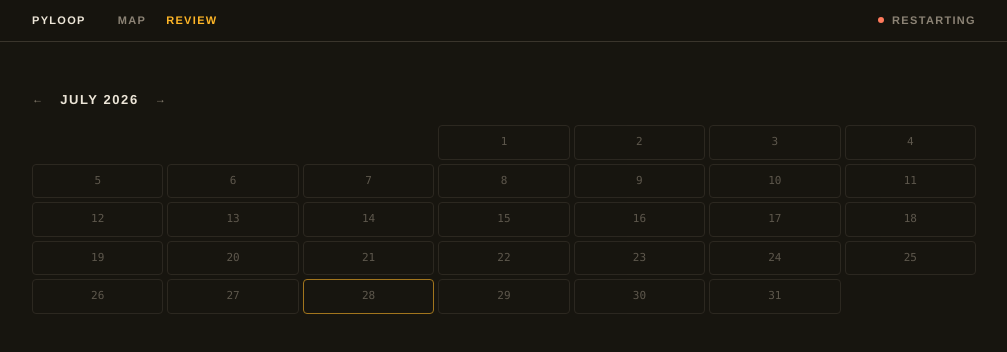
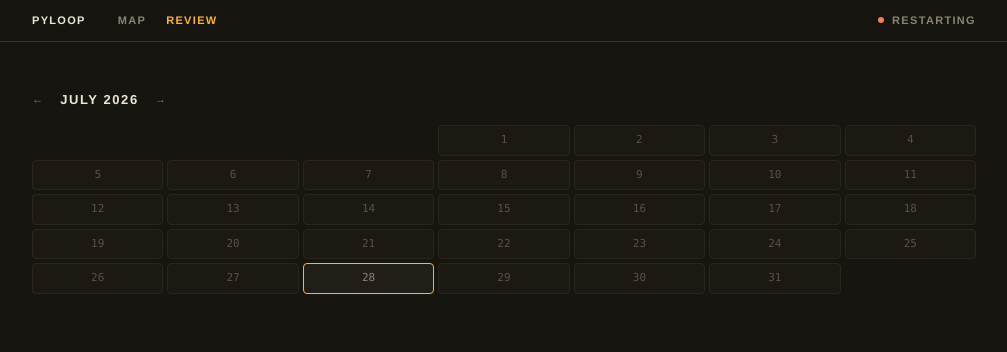
Before and after one commit to MistaJoka/pyloop, a React (Vite) app: page / in a window 1280 px wide. Both pictures are taken after a click on the button "REVIEW". Shown: the top 352 px of the page, without its empty margins (136-1143 px from the left). Built offline with nearby package versions, Linux system fonts and the light colour scheme.

Commit message:
Polish review surfaces: cell depth, dot counts, enter animations

```diff
--- a/src/ui/Review.tsx
+++ b/src/ui/Review.tsx
@@ -26,11 +26,11 @@ export function Review({
 
     if (queue.length === 0) {
       return (
-        <div>
-          <p className="label text-[13px]" style={{ color: 'var(--good)' }}>All caught up.</p>
+        <div className="fade-rise">
+          <p className="label t-mono" style={{ color: 'var(--good)' }}>All caught up.</p>
           <button
             onClick={() => setQueue(null)}
-            className="label mt-4 text-[10px]"
+            className="label mt-4 t-label"
             style={{ color: 'var(--dim)' }}
           >
             ← Calendar
--- a/src/ui/ReviewCalendar.tsx
+++ b/src/ui/ReviewCalendar.tsx
@@ -46,9 +46,9 @@ export function ReviewCalendar({
   return (
     <div>
       <div className="mb-4 flex items-center gap-4">
-        <button onClick={() => shift(-1)} className="label text-[11px]" style={{ color: 'var(--dim)' }}>←</button>
-        <span className="label text-[13px]" style={{ color: 'var(--ink)' }}>{monthLabel}</span>
-        <button onClick={() => shift(1)} className="label text-[11px]" style={{ color: 'var(--dim)' }}>→</button>
+        <button onClick={() => shift(-1)} className="label t-label" style={{ color: 'var(--dim)' }}>←</button>
+        <span className="label t-mono" style={{ color: 'var(--ink)' }}>{monthLabel}</span>
+        <button onClick={() => shift(1)} className="label t-label" style={{ color: 'var(--dim)' }}>→</button>
       </div>
       <div className="grid grid-cols-7 gap-1">
         {days.map((day, i) => {
@@ -65,15 +65,21 @@ export function ReviewCalendar({
               key={day}
               disabled={!clickable}
               onClick={() => clickable && onOpenDay(day)}
-              className="mono flex flex-col items-center rounded p-2 text-[11px]"
+              className={`mono t-label flex flex-col items-center gap-0.5 rounded p-1.5 ${clickable ? 'lift' : ''}`}
               style={{
                 border: `1px solid ${day === todayStr ? 'var(--amber)' : 'var(--rule)'}`,
-                color: clickable ? 'var(--amber)' : 'var(--dim)',
-                opacity: clickable ? 1 : 0.6,
+                background: 'var(--panel)',
+                color: clickable ? 'var(--ink)' : 'var(--dim)',
+                opacity: clickable || day === todayStr ? 1 : 0.55,
               }}
             >
               <span>{Number(day.slice(-2))}</span>
-              {count > 0 && <span style={{ color: 'var(--good)' }}>{count}</span>}
+              {count > 0 && (
+                <span className="flex items-center gap-1" style={{ color: 'var(--good)' }}>
+                  <span aria-hidden className="h-1 w-1 rounded-full" style={{ background: 'var(--good)' }} />
+                  {count}
+                </span>
+              )}
             </button>
           )
         })}
--- a/src/ui/ReviewItem.tsx
+++ b/src/ui/ReviewItem.tsx
@@ -46,7 +46,7 @@ export function ReviewItem({
 
   return (
     <div>
-      <p className="label mb-4 text-[10px]" style={{ color: 'var(--dim)' }}>
+      <p className="label mb-4 t-label" style={{ color: 'var(--dim)' }}>
         {topic.title} · <span style={{ color: 'var(--amber)' }}>{levelName(level.level)}</span> · review
       </p>
 
@@ -57,15 +57,15 @@ export function ReviewItem({
       {stage === 'replay' &&
         (traceFailed ? (
           <div>
-            <p className="mono text-[13px]" style={{ color: 'var(--hot)' }}>
+            <p className="mono t-mono" style={{ color: 'var(--hot)' }}>
               Couldn't load the trace — try again
             </p>
           </div>
         ) : tracing || !trace ? (
           <p style={{ color: 'var(--dim)' }}>Tracing…</p>
         ) : (
-          <div>
-            <p className="label mb-3 text-[10px]" style={{ color: 'var(--amber)' }}>
+          <div className="fade-rise">
+            <p className="label mb-3 t-label" style={{ color: 'var(--amber)' }}>
               Missed it — here's the trace again
             </p>
             <Watch
@@ -79,8 +79,8 @@ export function ReviewItem({
         ))}
 
       {stage === 'reask' && (
-        <div>
-          <p className="label mb-3 text-[10px]" style={{ color: 'var(--dim)' }}>
+        <div className="fade-rise">
+          <p className="label mb-3 t-label" style={{ color: 'var(--dim)' }}>
             Once more, now that you've seen it
           </p>
           {/* This second attempt is for reinforcement only — the schedule
```
